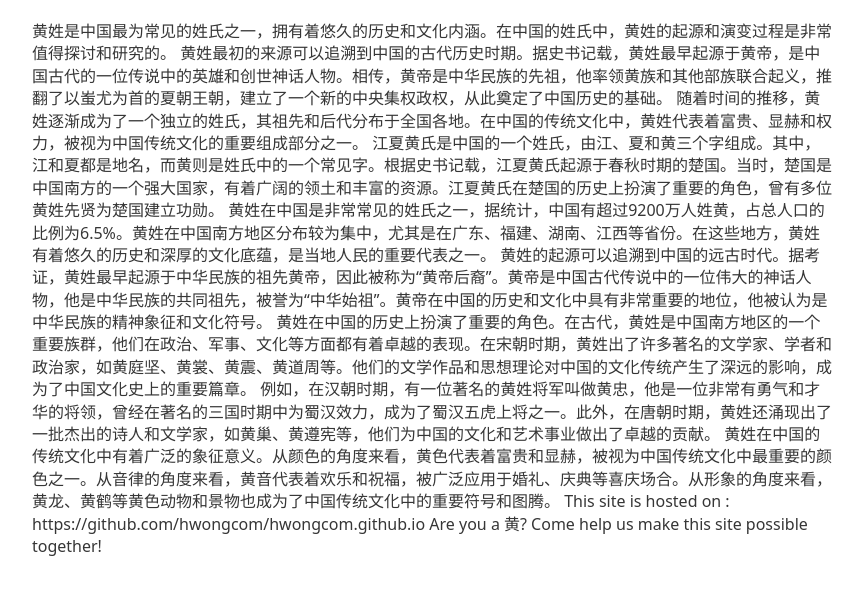
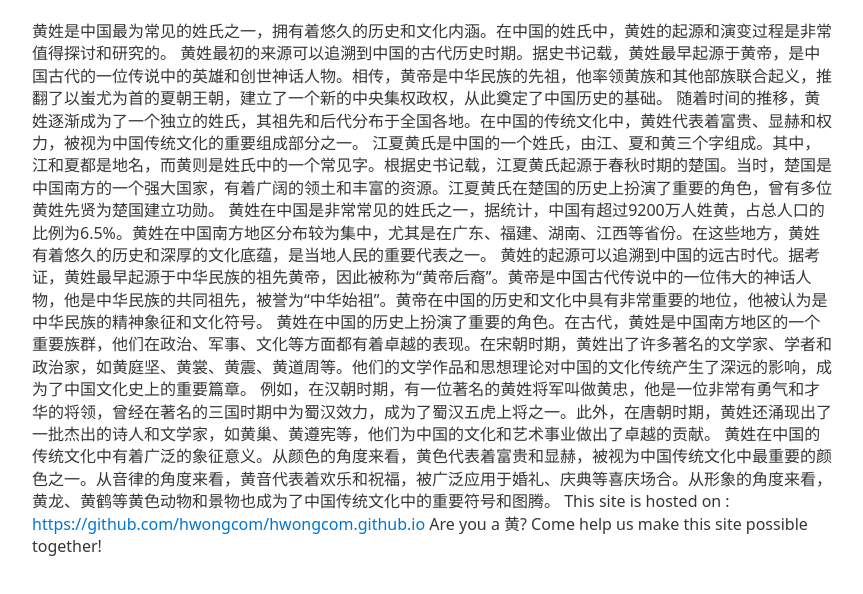
Before and after one commit to hwongcom/hwongcom.github.io, a plain HTML site: page index.html in a window 1280 px wide. Shown: the whole page, without its empty margins (208-1071 px from the left). Drawn offline with nearby package versions, Linux system fonts and the light colour scheme.

Commit message:
Update index.html

```diff
--- a/index.html
+++ b/index.html
@@ -29,7 +29,7 @@
 黄姓在中国的传统文化中有着广泛的象征意义。从颜色的角度来看，黄色代表着富贵和显赫，被视为中国传统文化中最重要的颜色之一。从音律的角度来看，黄音代表着欢乐和祝福，被广泛应用于婚礼、庆典等喜庆场合。从形象的角度来看，黄龙、黄鹤等黄色动物和景物也成为了中国传统文化中的重要符号和图腾。
 
 
-  This site is hosted on : https://github.com/hwongcom/hwongcom.github.io
+  This site is hosted on : <a href="https://github.com/hwongcom/hwongcom.github.io">https://github.com/hwongcom/hwongcom.github.io</a>
 
 Are you a 黄? Come help us make this site possible together!
 </body>
```
